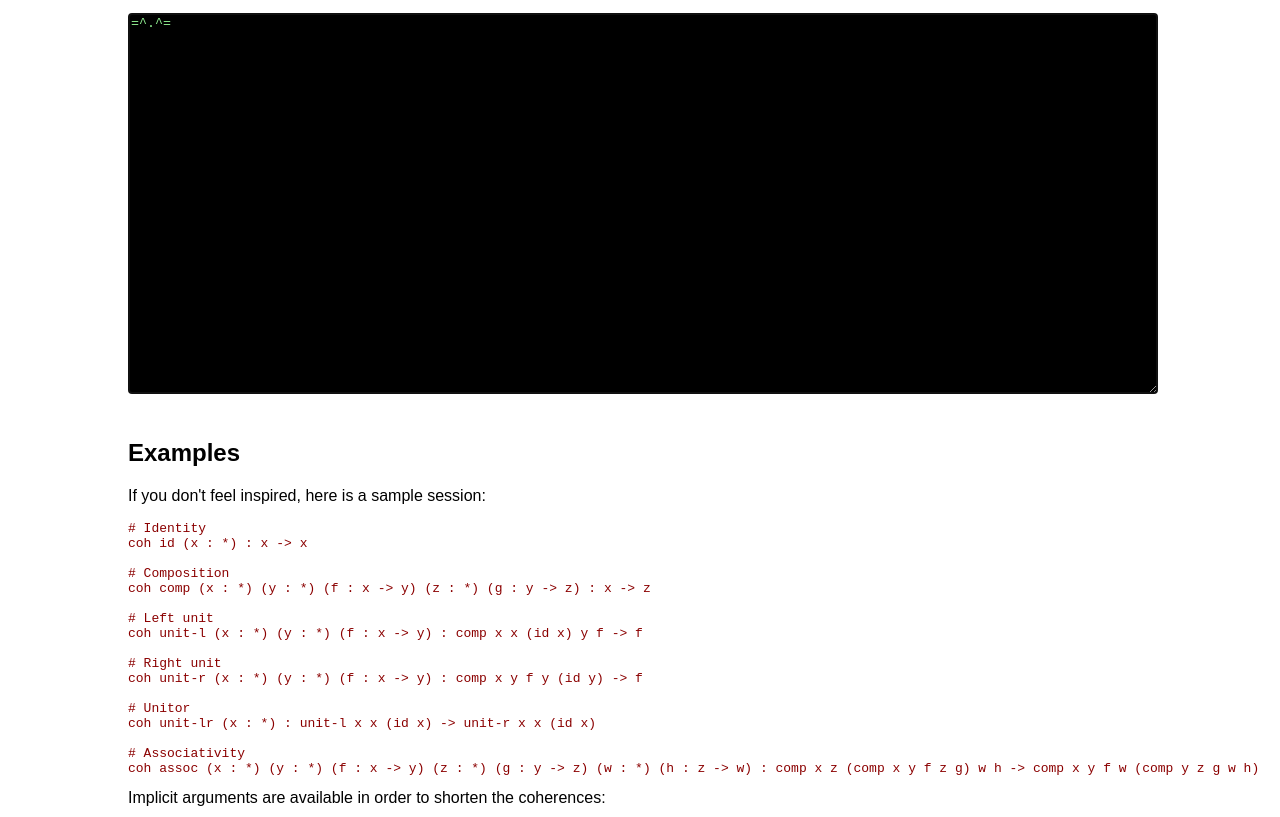
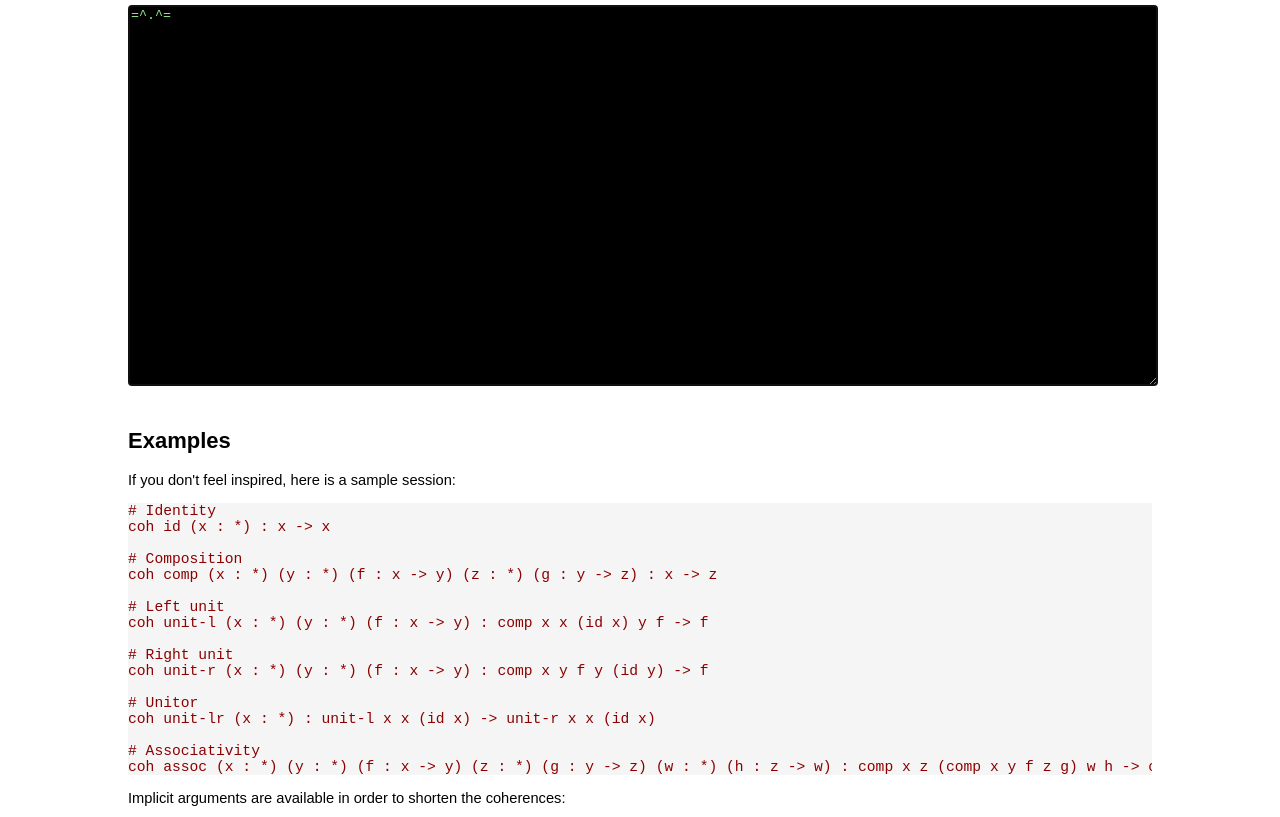
Before and after one commit to smimram/catt, a plain HTML site: page docs/index.html in a window 1280 px wide. Shown: the part 105-922 px from the top of the page. Drawn offline with Linux system fonts and the light colour scheme.

Commit message:
Better style.

```diff
--- a/docs/catt.css
+++ b/docs/catt.css
@@ -1,6 +1,7 @@
 body {
     margin: 2% 10%;
     font-family: sans-serif;
+    font-size: 11pt;
 }
 
 a {
@@ -32,4 +33,9 @@ textarea {
 
 pre {
     color: darkred;
+    background: whitesmoke;
+    font-size: 11pt;
+    width: 100%;
+    overflow-x: scroll;
+    overflow-y: visible;
 }
```
